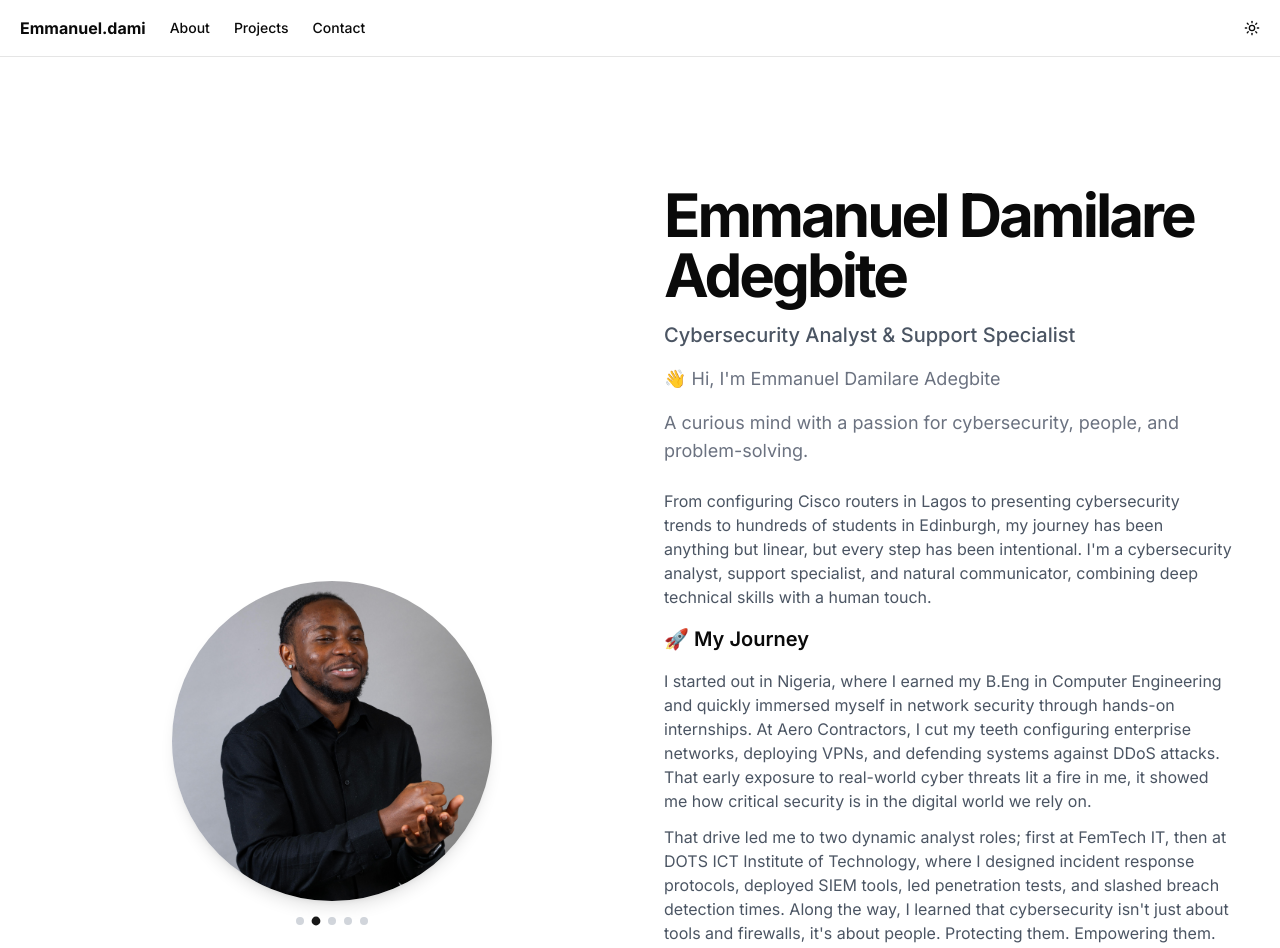
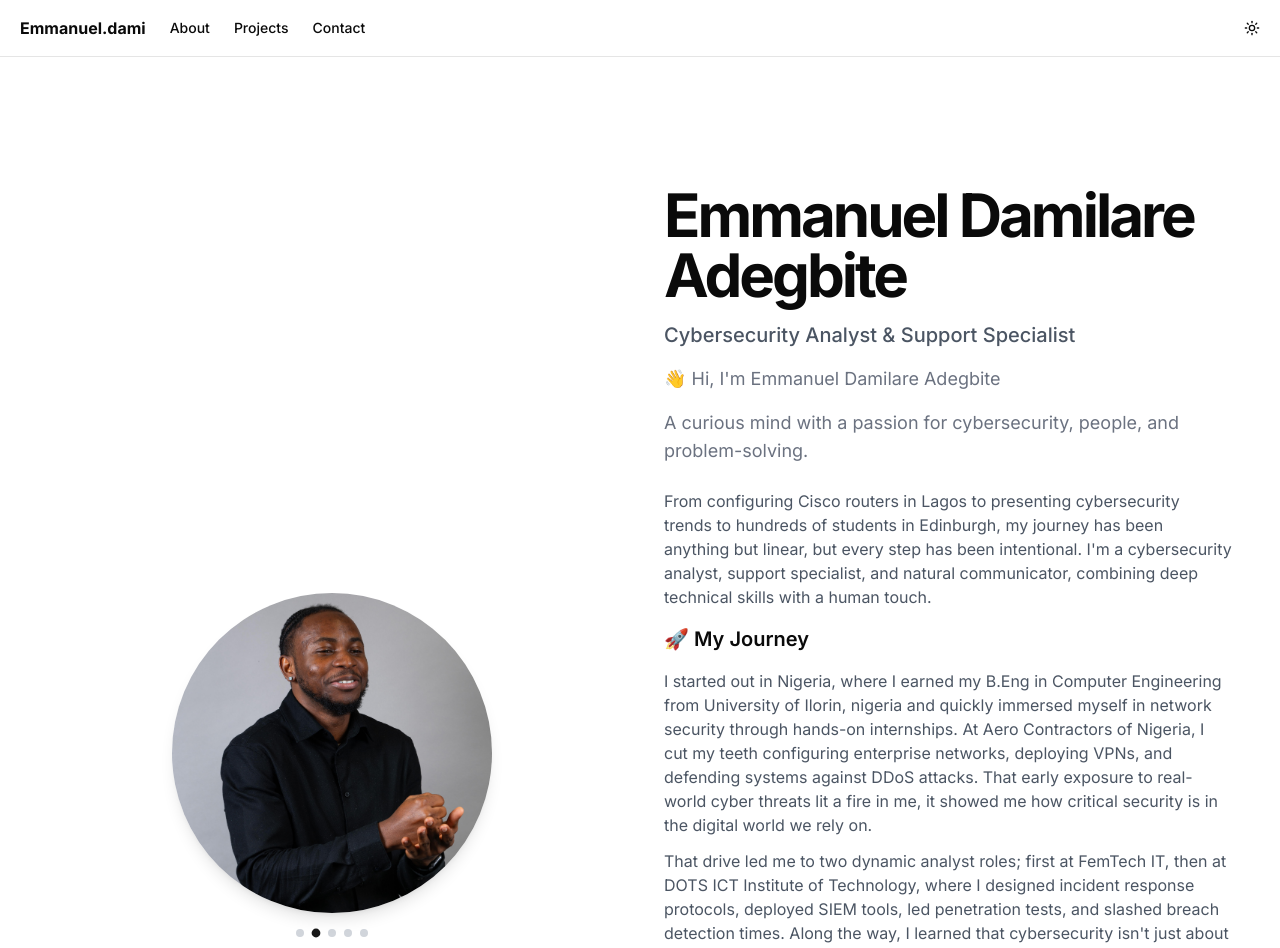
Before and after one commit to Cybernuel/portfolio, a Next.js app: page / in a window 1280 px wide. Shown: the top 948 px of the page. Built offline with nearby package versions, Linux system fonts and the light colour scheme.

Commit message:
Update page.tsx

```diff
--- a/app/page.tsx
+++ b/app/page.tsx
@@ -78,8 +78,8 @@ export default function Page() {
                       <h3 className="text-xl font-semibold">🚀 My Journey</h3>
                       <div className="space-y-3 text-gray-600 dark:text-gray-300">
                         <p>
-                          I started out in Nigeria, where I earned my B.Eng in Computer Engineering and quickly immersed
-                          myself in network security through hands-on internships. At Aero Contractors, I cut my teeth
+                          I started out in Nigeria, where I earned my B.Eng in Computer Engineering from University of Ilorin, nigeria and quickly immersed
+                          myself in network security through hands-on internships. At Aero Contractors of Nigeria, I cut my teeth
                           configuring enterprise networks, deploying VPNs, and defending systems against DDoS attacks.
                           That early exposure to real-world cyber threats lit a fire in me, it showed me how critical
                           security is in the digital world we rely on.
```
